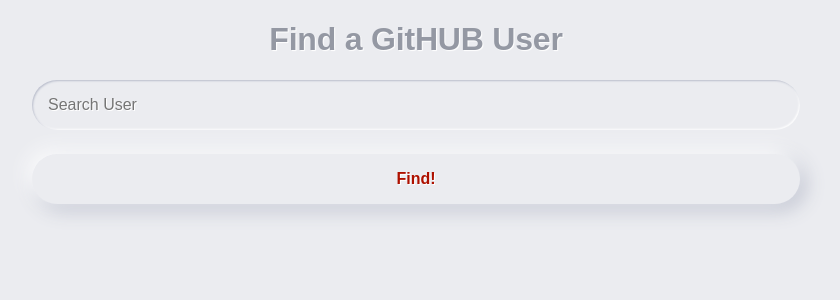
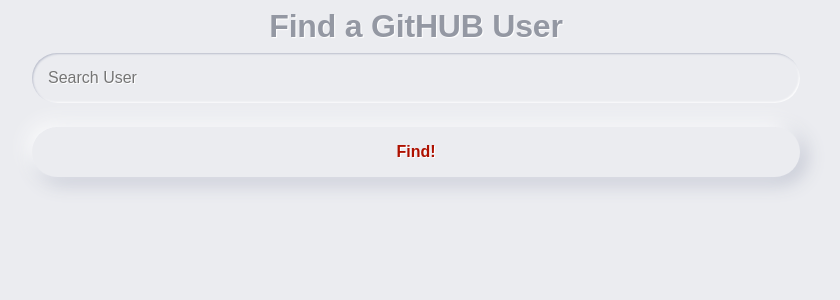
Before and after one commit to smerch88/githubstats, a React (Create React App) app: page / in a window 1280 px wide. Shown: the top 300 px of the page, without its empty margins (224-1064 px from the left). Built offline with nearby package versions, Linux system fonts and the light colour scheme.

Commit message:
name added

```diff
--- a/src/components/RenderData.jsx
+++ b/src/components/RenderData.jsx
@@ -71,6 +71,7 @@
           height="100px"
         />
       </ImgWrapper>
+      <h2>Name: {userData.login}</h2>
       <Bio>
         <p>Bio: {userData.bio}</p>
       </Bio>
--- a/src/globalStyles.js
+++ b/src/globalStyles.js
@@ -13,6 +13,8 @@
   h1, h2, h3, h4, h5, h6, p {
     color: #9498a3;
     text-shadow: 1px 1px 1px #FFF;
+    padding: 0;
+    margin: 8px;
   }
   img {
     display: block;
```
